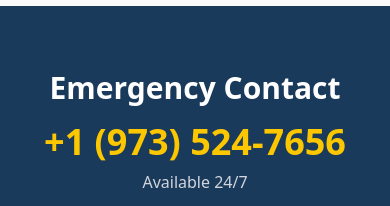
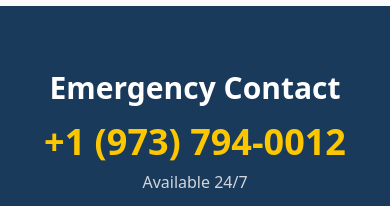
Before and after one commit to kdf-git/roadrescue-app, a Next.js app: page / in a window 390 px wide. Shown: the part 2340-2546 px from the top of the page. Built offline with nearby package versions, Linux system fonts and the light colour scheme.

Commit message:
Update phone number to SignalWire line +1 (973) 794-0012

```diff
--- a/app/page.tsx
+++ b/app/page.tsx
@@ -49,7 +49,7 @@ export default function Home() {
           ))}
         </div>
         <a
-          href="tel:+19735247656"
+          href="tel:+19737940012"
           className="inline-block bg-red-600 hover:bg-red-700 text-white font-bold text-lg px-10 py-4 rounded-full shadow-lg transition-colors"
         >
           Get Help Now
@@ -82,8 +82,8 @@ export default function Home() {
       {/* Contact CTA */}
       <section id="contact" className="bg-[#1a3a5c] text-white py-16 px-6 text-center">
         <h2 className="text-3xl font-bold mb-4">Emergency Contact</h2>
-        <a href="tel:+19735247656" className="text-4xl font-extrabold text-yellow-400 hover:text-yellow-300 block mb-2">
-          +1 (973) 524-7656
+        <a href="tel:+19737940012" className="text-4xl font-extrabold text-yellow-400 hover:text-yellow-300 block mb-2">
+          +1 (973) 794-0012
         </a>
         <p className="text-gray-300 mb-2">Available 24/7</p>
         <a href="mailto:help@roadrescue.com" className="text-gray-400 hover:text-white transition-colors">
--- a/app/pricing/page.tsx
+++ b/app/pricing/page.tsx
@@ -64,8 +64,8 @@ export default function PricingPage() {
         <div className="mt-12 bg-yellow-50 border border-yellow-200 rounded-2xl p-8 text-center">
           <h2 className="text-2xl font-bold text-[#1a3a5c] mb-3">Need a Custom Quote?</h2>
           <p className="text-gray-600 mb-6">Long-distance towing, specialty vehicles, or complex situations — call us for an accurate quote.</p>
-          <a href="tel:+19735247656" className="inline-block bg-red-600 hover:bg-red-700 text-white font-bold px-8 py-4 rounded-full shadow transition-colors">
-            Call +1 (973) 524-7656
+          <a href="tel:+19737940012" className="inline-block bg-red-600 hover:bg-red-700 text-white font-bold px-8 py-4 rounded-full shadow transition-colors">
+            Call +1 (973) 794-0012
           </a>
         </div>
       </section>
--- a/app/privacy/page.tsx
+++ b/app/privacy/page.tsx
@@ -22,7 +22,7 @@ export default function PrivacyPage() {
             { title: "5. Data Security", body: "We implement industry-standard security measures to protect your personal information. However, no method of transmission over the internet is 100% secure." },
             { title: "6. Your Rights", body: "You have the right to access, correct, or delete your personal information. Contact us at help@roadrescue.com to make a request." },
             { title: "7. Cookies", body: "Our website uses cookies to improve your browsing experience. You can disable cookies in your browser settings, though this may affect site functionality." },
-            { title: "8. Contact Us", body: "For privacy questions or concerns, contact us at help@roadrescue.com or call +1 (973) 524-7656." },
+            { title: "8. Contact Us", body: "For privacy questions or concerns, contact us at help@roadrescue.com or call +1 (973) 794-0012." },
           ].map((section) => (
             <div key={section.title}>
               <h2 className="text-xl font-bold text-[#1a3a5c] mb-2">{section.title}</h2>
--- a/app/service-areas/page.tsx
+++ b/app/service-areas/page.tsx
@@ -41,8 +41,8 @@ export default function ServiceAreasPage() {
         </div>
         <div className="text-center mt-12">
           <p className="text-gray-600 mb-4">Need help right now? We dispatch from the nearest location.</p>
-          <a href="tel:+19735247656" className="inline-block bg-red-600 hover:bg-red-700 text-white font-bold px-8 py-4 rounded-full shadow transition-colors">
-            Call +1 (973) 524-7656 — 24/7
+          <a href="tel:+19737940012" className="inline-block bg-red-600 hover:bg-red-700 text-white font-bold px-8 py-4 rounded-full shadow transition-colors">
+            Call +1 (973) 794-0012 — 24/7
           </a>
         </div>
       </section>
--- a/app/terms/page.tsx
+++ b/app/terms/page.tsx
@@ -24,7 +24,7 @@ export default function TermsPage() {
             { title: "7. Cancellations", body: "You may cancel a service request before a technician is dispatched at no charge. Cancellations after dispatch may incur a trip fee." },
             { title: "8. Privacy", body: "Your personal information is collected and used in accordance with our Privacy Policy. By using our services, you consent to the collection and use of your information as described." },
             { title: "9. Changes to Terms", body: "RoadRescue reserves the right to modify these Terms at any time. Continued use of our services after changes constitutes acceptance of the updated Terms." },
-            { title: "10. Contact", body: "For questions about these Terms, contact us at help@roadrescue.com or call +1 (973) 524-7656." },
+            { title: "10. Contact", body: "For questions about these Terms, contact us at help@roadrescue.com or call +1 (973) 794-0012." },
           ].map((section) => (
             <div key={section.title}>
               <h2 className="text-xl font-bold text-[#1a3a5c] mb-2">{section.title}</h2>
--- a/public/fuel-delivery.html
+++ b/public/fuel-delivery.html
@@ -4,7 +4,7 @@
   <meta charset="UTF-8">
   <meta name="viewport" content="width=device-width, initial-scale=1">
   <title>Fuel Delivery – Out of Gas? We Come to You | RoadRescue</title>
-  <meta name="description" content="Ran out of gas? We bring fuel to you! Emergency gas delivery in NJ. Call +1 (973) 524-7656 now.">
+  <meta name="description" content="Ran out of gas? We bring fuel to you! Emergency gas delivery in NJ. Call +1 (973) 794-0012 now.">
   <link rel="icon" href="/favicon.ico">
   <script async src="https://www.googletagmanager.com/gtag/js?id=G-FGGQMWMMDN"></script>
   <script>
@@ -73,13 +73,13 @@
   <div class="min-h-screen">
     <header class="header">
       <span class="brand">RoadRescue</span>
-      <a href="tel:+197****7656" class="phone-badge">+1 (973) 524-7656</a>
+      <a href="tel:+197****7656" class="phone-badge">+1 (973) 794-0012</a>
     </header>
 
     <section class="hero">
       <h1>Out of Gas? We Bring It to You!</h1>
       <p>Emergency fuel delivery &mdash; gas brought directly to your location</p>
-      <a href="tel:+197****7656" class="cta-big">Tap to Call +1 (973) 524-7656</a>
+      <a href="tel:+197****7656" class="cta-big">Tap to Call +1 (973) 794-0012</a>
       <p class="hero-sub">Available 24/7</p>
       <div class="badges">
         <div class="badge">
@@ -162,14 +162,14 @@
     <section class="cta-dark">
       <h2>Don't Wait - Get Help Now!</h2>
       <p>Professional fuel delivery service at your location &mdash; we bring the gas to you</p>
-      <a href="tel:+197****7656" class="cta-big" style="animation: none;">Tap to Call +1 (973) 524-7656</a>
+      <a href="tel:+197****7656" class="cta-big" style="animation: none;">Tap to Call +1 (973) 794-0012</a>
       <p class="meta">Available 24/7 &bull; Fast Response &bull; Professional Service</p>
     </section>
 
     <footer class="footer">
       <p class="brand">RoadRescue</p>
       <p class="gray">Emergency Roadside Assistance &bull; Fuel Delivery</p>
-      <p class="yellow">+1 (973) 524-7656</p>
+      <p class="yellow">+1 (973) 794-0012</p>
       <p class="dim"><a href="/terms.html" class="footer-link">Terms of Service</a> &bull; <a href="/privacy.html" class="footer-link">Privacy Policy</a> &bull; Licensed &bull; Insured &bull; Available 24/7</p>
     </footer>
   </div>
--- a/public/jump-start-battery.html
+++ b/public/jump-start-battery.html
@@ -4,7 +4,7 @@
   <meta charset="UTF-8">
   <meta name="viewport" content="width=device-width, initial-scale=1">
   <title>Jump Start & Battery Service – Roadside Assistance | RoadRescue</title>
-  <meta name="description" content="Dead battery? We come to you! Emergency jump start and mobile battery replacement in NJ. Call +1 (973) 524-7656 now.">
+  <meta name="description" content="Dead battery? We come to you! Emergency jump start and mobile battery replacement in NJ. Call +1 (973) 794-0012 now.">
   <link rel="icon" href="/favicon.ico">
   <!-- Google tag (gtag.js) -->
   <script async src="https://www.googletagmanager.com/gtag/js?id=G-FGGQMWMMDN"></script>
@@ -84,14 +84,14 @@
     <!-- Header -->
     <header class="header">
       <span class="brand">RoadRescue</span>
-      <a href="tel:+197****7656" class="phone-badge">+1 (973) 524-7656</a>
+      <a href="tel:+197****7656" class="phone-badge">+1 (973) 794-0012</a>
     </header>
 
     <!-- Hero -->
     <section class="hero">
       <h1>Dead Battery? We Come to You!</h1>
       <p>Emergency jump start and mobile battery replacement at your location</p>
-      <a href="tel:+197****7656" class="cta-big">Tap to Call +1 (973) 524-7656</a>
+      <a href="tel:+197****7656" class="cta-big">Tap to Call +1 (973) 794-0012</a>
       <p class="hero-sub">Available 24/7</p>
       <div class="badges">
         <div class="badge">
@@ -177,7 +177,7 @@
     <section class="cta-dark">
       <h2>Don't Wait - Get Help Now!</h2>
       <p>Professional mobile jump start and battery service at your location</p>
-      <a href="tel:+197****7656" class="cta-big" style="animation: none;">Tap to Call +1 (973) 524-7656</a>
+      <a href="tel:+197****7656" class="cta-big" style="animation: none;">Tap to Call +1 (973) 794-0012</a>
       <p class="meta">Available 24/7 &bull; Fast Response &bull; Professional Service</p>
     </section>
 
@@ -185,7 +185,7 @@
     <footer class="footer">
       <p class="brand">RoadRescue</p>
       <p class="gray">Emergency Roadside Assistance &bull; Mobile Jump Start & Battery</p>
-      <p class="yellow">+1 (973) 524-7656</p>
+      <p class="yellow">+1 (973) 794-0012</p>
       <p class="dim"><a href="/terms.html" class="footer-link">Terms of Service</a> &bull; <a href="/privacy.html" class="footer-link">Privacy Policy</a> &bull; Licensed &bull; Insured &bull; Available 24/7</p>
     </footer>
   </div>
--- a/public/lockout-service.html
+++ b/public/lockout-service.html
@@ -4,7 +4,7 @@
   <meta charset="UTF-8">
   <meta name="viewport" content="width=device-width, initial-scale=1">
   <title>Car Lockout Service – Emergency Unlock | RoadRescue</title>
-  <meta name="description" content="Locked out of your car? We come to you! Emergency lockout service in NJ. Call +1 (973) 524-7656 now.">
+  <meta name="description" content="Locked out of your car? We come to you! Emergency lockout service in NJ. Call +1 (973) 794-0012 now.">
   <link rel="icon" href="/favicon.ico">
   <script async src="https://www.googletagmanager.com/gtag/js?id=G-FGGQMWMMDN"></script>
   <script>
@@ -73,13 +73,13 @@
   <div class="min-h-screen">
     <header class="header">
       <span class="brand">RoadRescue</span>
-      <a href="tel:+197****7656" class="phone-badge">+1 (973) 524-7656</a>
+      <a href="tel:+197****7656" class="phone-badge">+1 (973) 794-0012</a>
     </header>
 
     <section class="hero">
       <h1>Locked Out? We Come to You!</h1>
       <p>Emergency car lockout service &mdash; quick, safe, damage-free unlocking</p>
-      <a href="tel:+197****7656" class="cta-big">Tap to Call +1 (973) 524-7656</a>
+      <a href="tel:+197****7656" class="cta-big">Tap to Call +1 (973) 794-0012</a>
       <p class="hero-sub">Available 24/7</p>
       <div class="badges">
         <div class="badge">
@@ -162,14 +162,14 @@
     <section class="cta-dark">
       <h2>Don't Wait - Get Help Now!</h2>
       <p>Professional car lockout service at your location &mdash; fast and damage-free</p>
-      <a href="tel:+197****7656" class="cta-big" style="animation: none;">Tap to Call +1 (973) 524-7656</a>
+      <a href="tel:+197****7656" class="cta-big" style="animation: none;">Tap to Call +1 (973) 794-0012</a>
       <p class="meta">Available 24/7 &bull; Fast Response &bull; Professional Service</p>
     </section>
 
     <footer class="footer">
       <p class="brand">RoadRescue</p>
       <p class="gray">Emergency Roadside Assistance &bull; Car Lockout Service</p>
-      <p class="yellow">+1 (973) 524-7656</p>
+      <p class="yellow">+1 (973) 794-0012</p>
       <p class="dim"><a href="/terms.html" class="footer-link">Terms of Service</a> &bull; <a href="/privacy.html" class="footer-link">Privacy Policy</a> &bull; Licensed &bull; Insured &bull; Available 24/7</p>
     </footer>
   </div>
--- a/public/privacy.html
+++ b/public/privacy.html
@@ -49,7 +49,7 @@
     <!-- Header -->
     <header class="header">
       <span class="brand"><a href="/">RoadRescue</a></span>
-      <a href="tel:+197****7656" class="phone-badge">+1 (973) 524-7656</a>
+      <a href="tel:+197****7656" class="phone-badge">+1 (973) 794-0012</a>
     </header>
 
     <!-- Content -->
@@ -85,14 +85,14 @@
       <p>We may update this Privacy Policy from time to time. Changes will be posted on this page with an updated effective date.</p>
 
       <h2>8. Contact</h2>
-      <p>For questions about this Privacy Policy, contact us at <a href="tel:+197****7656">+1 (973) 524-7656</a>.</p>
+      <p>For questions about this Privacy Policy, contact us at <a href="tel:+197****7656">+1 (973) 794-0012</a>.</p>
     </main>
 
     <!-- Footer -->
     <footer class="footer">
       <p class="brand">RoadRescue</p>
       <p class="gray">Emergency Roadside Assistance</p>
-      <p class="yellow">+1 (973) 524-7656</p>
+      <p class="yellow">+1 (973) 794-0012</p>
       <p class="dim"><a href="/terms.html" class="footer-link">Terms of Service</a> &bull; <a href="/privacy.html" class="footer-link">Privacy Policy</a></p>
     </footer>
   </div>
--- a/public/terms.html
+++ b/public/terms.html
@@ -49,7 +49,7 @@
     <!-- Header -->
     <header class="header">
       <span class="brand"><a href="/">RoadRescue</a></span>
-      <a href="tel:+197****7656" class="phone-badge">+1 (973) 524-7656</a>
+      <a href="tel:+197****7656" class="phone-badge">+1 (973) 794-0012</a>
     </header>
 
     <!-- Content -->
@@ -82,14 +82,14 @@
       <p>We reserve the right to update these terms at any time. Changes will be posted on this page with an updated effective date. Continued use of our services after changes constitutes acceptance of the new terms.</p>
 
       <h2>7. Contact</h2>
-      <p>For questions about these Terms of Service, contact us at <a href="tel:+197****7656">+1 (973) 524-7656</a>.</p>
+      <p>For questions about these Terms of Service, contact us at <a href="tel:+197****7656">+1 (973) 794-0012</a>.</p>
     </main>
 
     <!-- Footer -->
     <footer class="footer">
       <p class="brand">RoadRescue</p>
       <p class="gray">Emergency Roadside Assistance</p>
-      <p class="yellow">+1 (973) 524-7656</p>
+      <p class="yellow">+1 (973) 794-0012</p>
       <p class="dim"><a href="/terms.html" class="footer-link">Terms of Service</a> &bull; <a href="/privacy.html" class="footer-link">Privacy Policy</a></p>
     </footer>
   </div>
```
